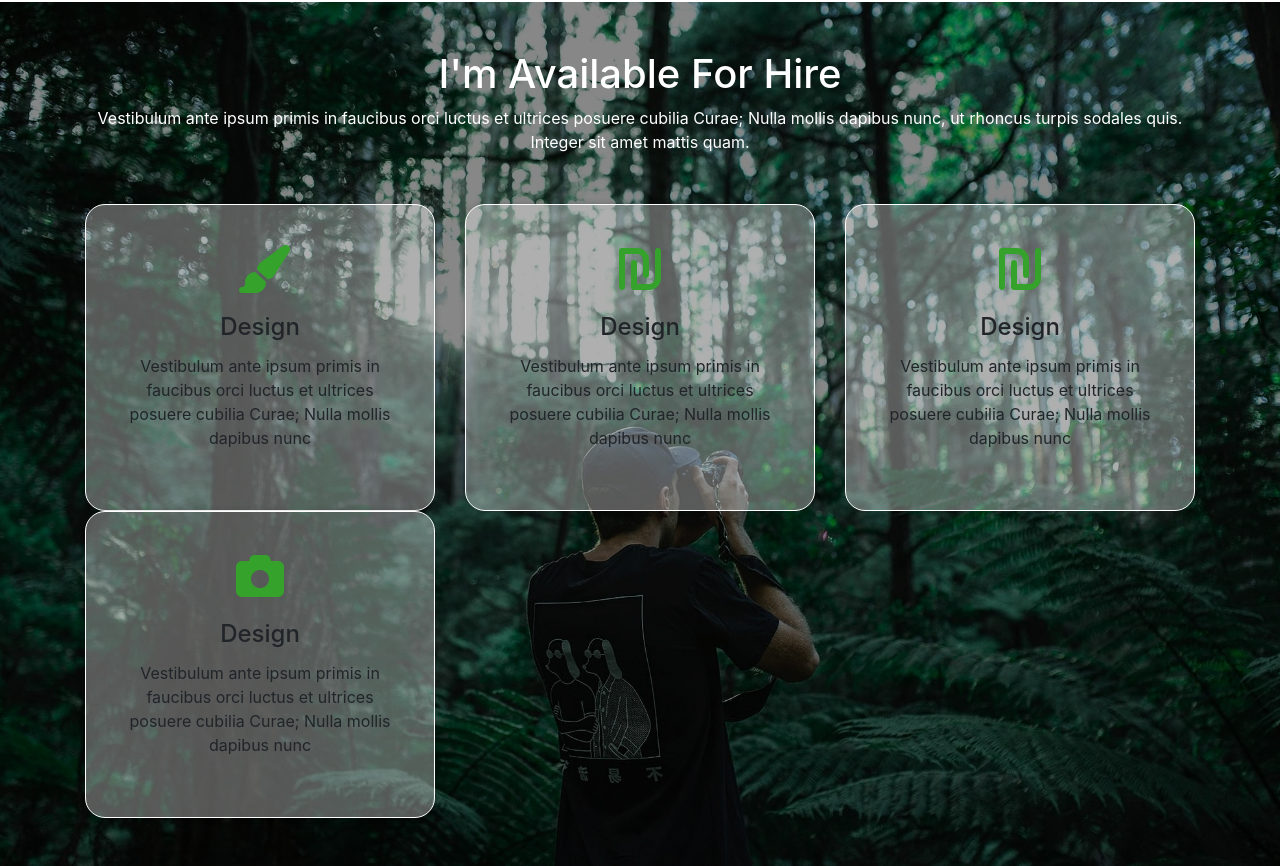
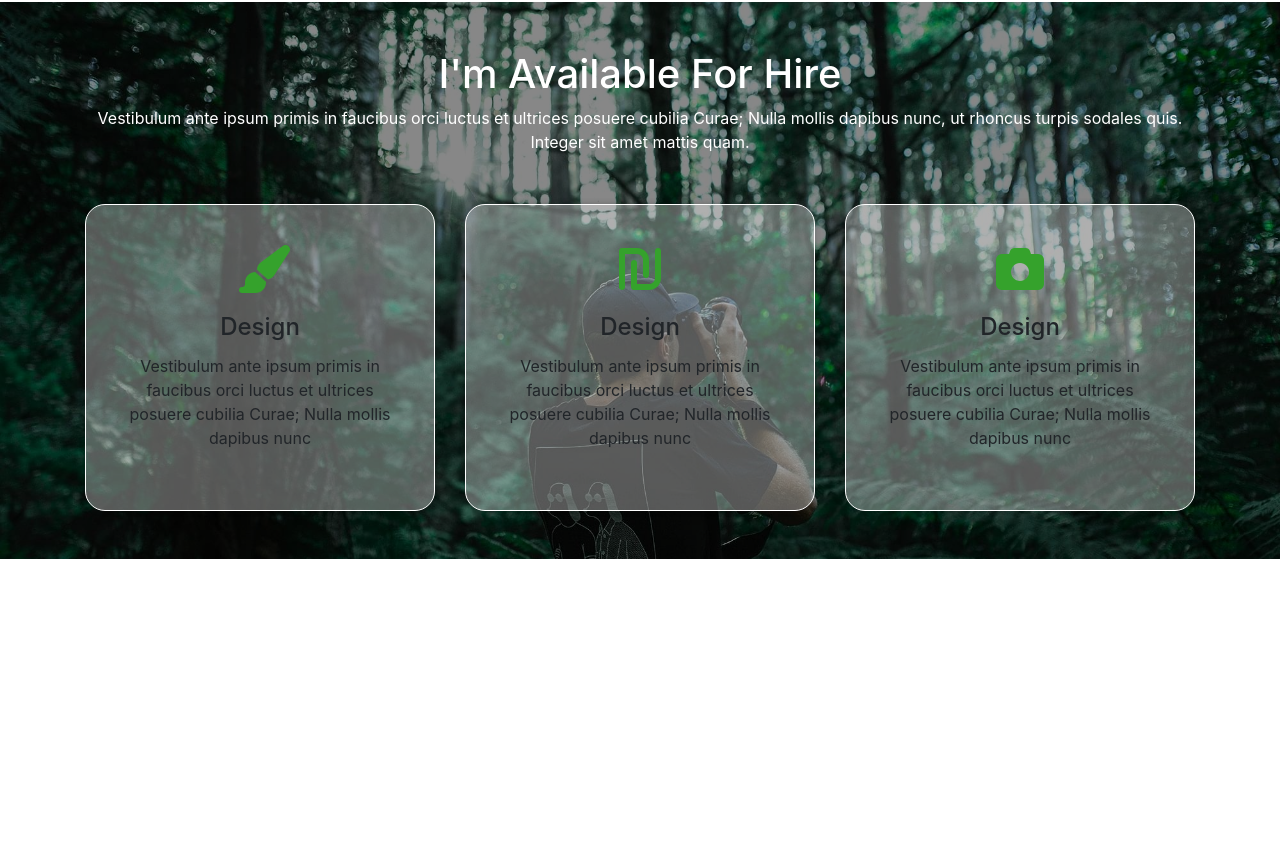
Before and after one commit to hoaiphuc99/demo_github, a plain HTML site: page index.html in a window 1280 px wide. Shown: the part 2073-2939 px from the top of the page. After the commit the page ends 2632 px from the top, so only its background shows below. Drawn offline with nearby package versions, Linux system fonts and the light colour scheme.

Commit message:
Update index.html

```diff
--- a/index.html
+++ b/index.html
@@ -278,16 +278,6 @@
           </div>
           <div class="col-4">
             <div class="card">
-              <i class="fa fa-shekel-sign fa-3x"></i>
-              <div class="card-body">
-                <h4 class="card-title">Design</h4>
-                <p class="card-text">Vestibulum ante ipsum primis in faucibus orci luctus et ultrices posuere cubilia
-                  Curae; Nulla mollis dapibus nunc</p>
-              </div>
-            </div>
-          </div>
-          <div class="col-4">
-            <div class="card">
               <i class="fa fa-camera fa-3x"></i>
               <div class="card-body">
                 <h4 class="card-title">Design</h4>
```
